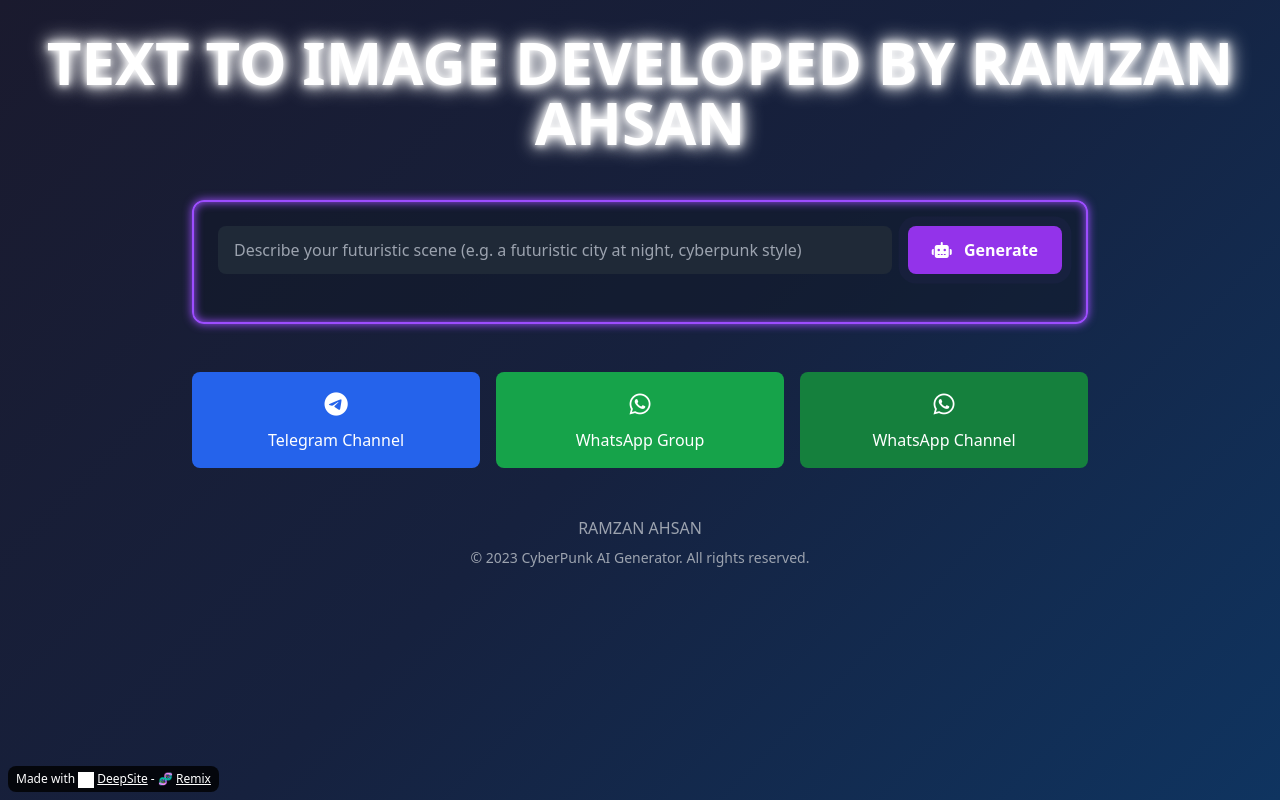
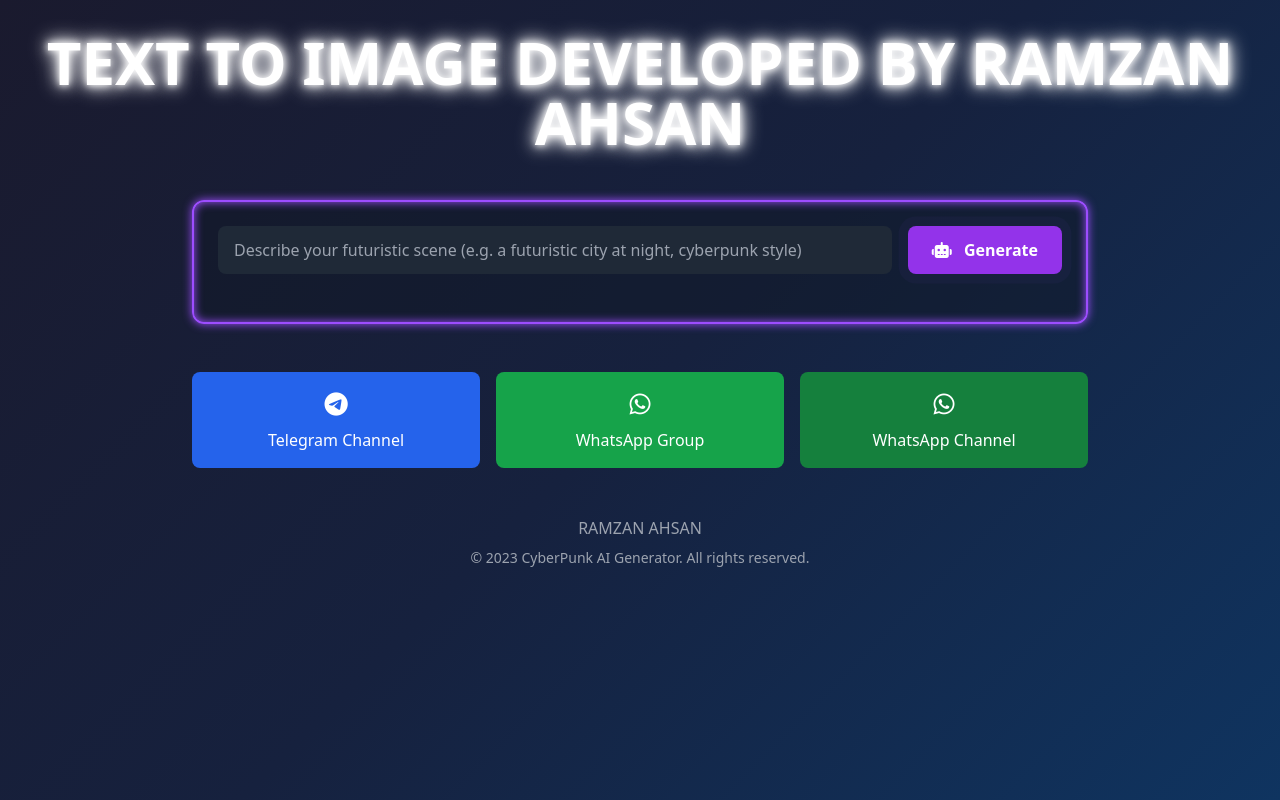
Before and after one commit to Ramzan677/Image, a plain HTML site: page index.html in a window 1280 px wide. Drawn offline with nearby package versions, Linux system fonts and the light colour scheme; grey boxes are pictures that could not be loaded.

Commit message:
index.html

```diff
--- a/index.html
+++ b/index.html
@@ -207,5 +207,5 @@
             });
         });
     </script>
-<p style="border-radius: 8px; text-align: center; font-size: 12px; color: #fff; margin-top: 16px;position: fixed; left: 8px; bottom: 8px; z-index: 10; background: rgba(0, 0, 0, 0.8); padding: 4px 8px;">Made with <img src="https://enzostvs-deepsite.hf.space/logo.svg" alt="DeepSite Logo" style="width: 16px; height: 16px; vertical-align: middle;display:inline-block;margin-right:3px;filter:brightness(0) invert(1);"><a href="https://enzostvs-deepsite.hf.space" style="color: #fff;text-decoration: underline;" target="_blank" >DeepSite</a> - 🧬 <a href="https://enzostvs-deepsite.hf.space?remix=Ali4035/image" style="color: #fff;text-decoration: underline;" target="_blank" >Remix</a></p></body>
+</body>
 </html>
```
